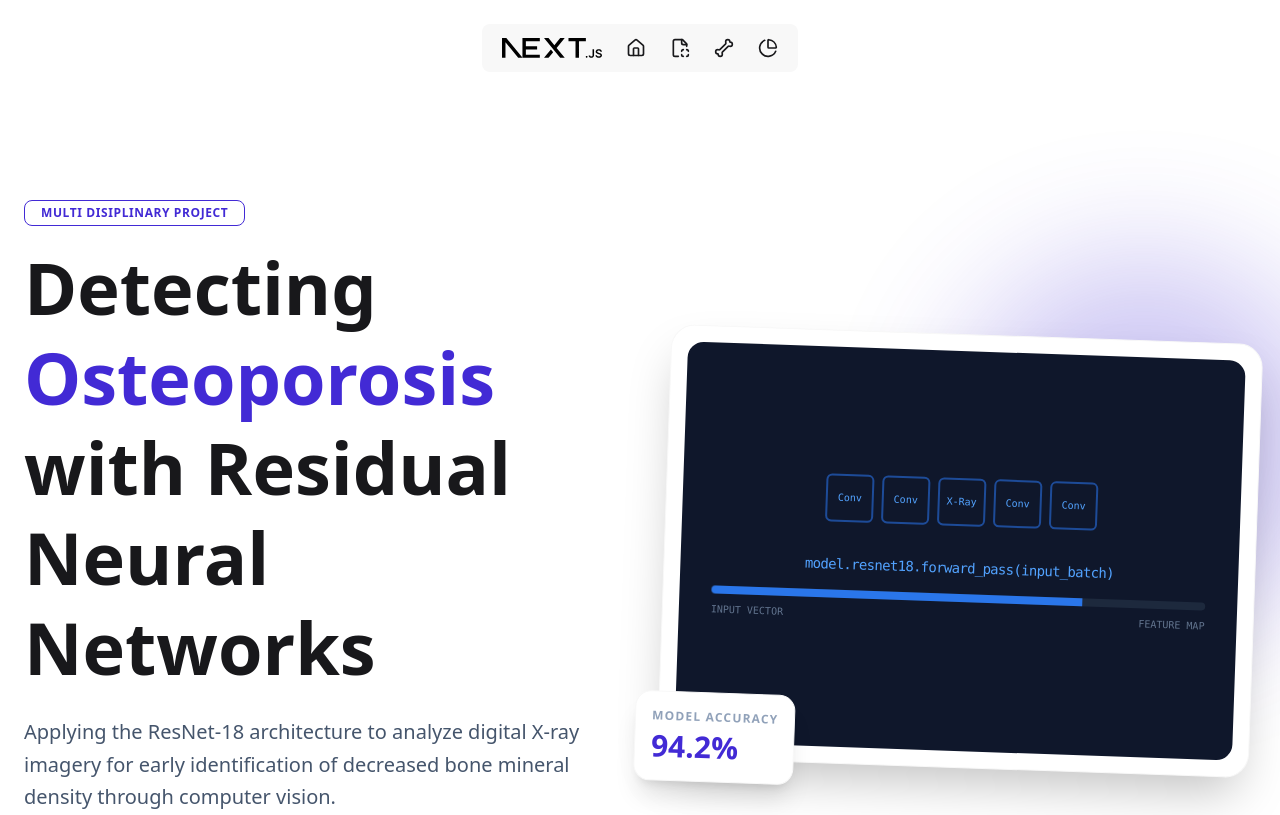
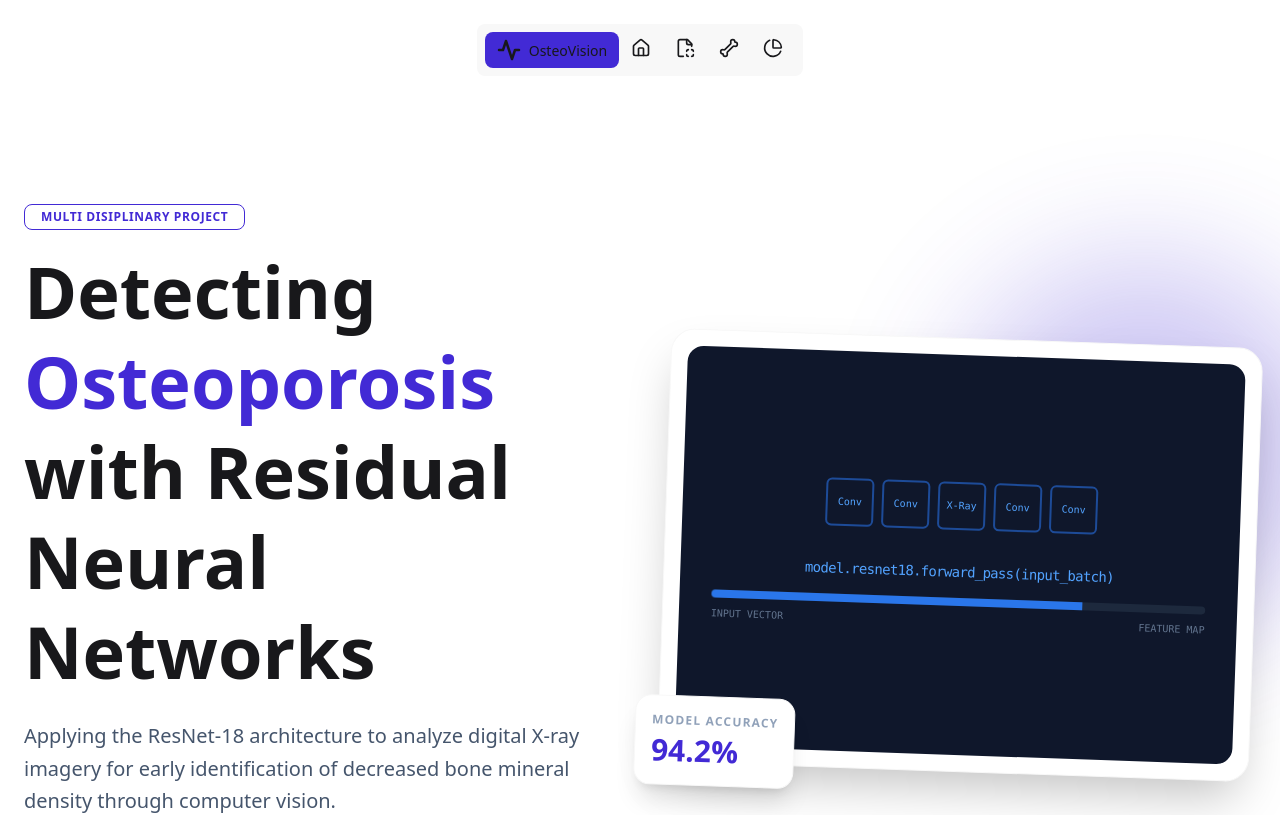
Before and after one commit to NitheeshKani/bone-ui, a Next.js app: page / in a window 1280 px wide. Shown: the top 815 px of the page. Built offline with nearby package versions, Linux system fonts and the light colour scheme; a web font is replaced by a local one.

Commit message:
logo update

```diff
--- a/src/components/Menubar.tsx
+++ b/src/components/Menubar.tsx
@@ -7,16 +7,17 @@ export default function Menubar() {
         <>
             <ul className="menu menu-horizontal bg-base-200 rounded-box mt-6">
                 <li>
-                    <Link href="/">
-                        <Image
+                    <Link href="/" className="bg-primary rounded-box">
+                        {/* <Image
                             className="dark:invert"
                             src="/next.svg"
                             alt="Next.js logo"
                             width={100}
                             height={20}
                             priority
-                        />
-                        {/* <p className="nabla-font text-l">Osteo Vision</p> */}
+                        /> */}
+                        <Activity />
+                        <p className=" text-l">OsteoVision</p>
                     </Link>
                 </li>
                 <li>
@@ -43,3 +44,7 @@ export default function Menubar() {
         </>
     )
 }
+
+const Activity = ({ size = 24 }) => (
+    <svg width={size} height={size} viewBox="0 0 24 24" fill="none" stroke="currentColor" strokeWidth="2.5" strokeLinecap="round" strokeLinejoin="round"><path d="M22 12h-4l-3 9L9 3l-3 9H2" /></svg>
+)
```
